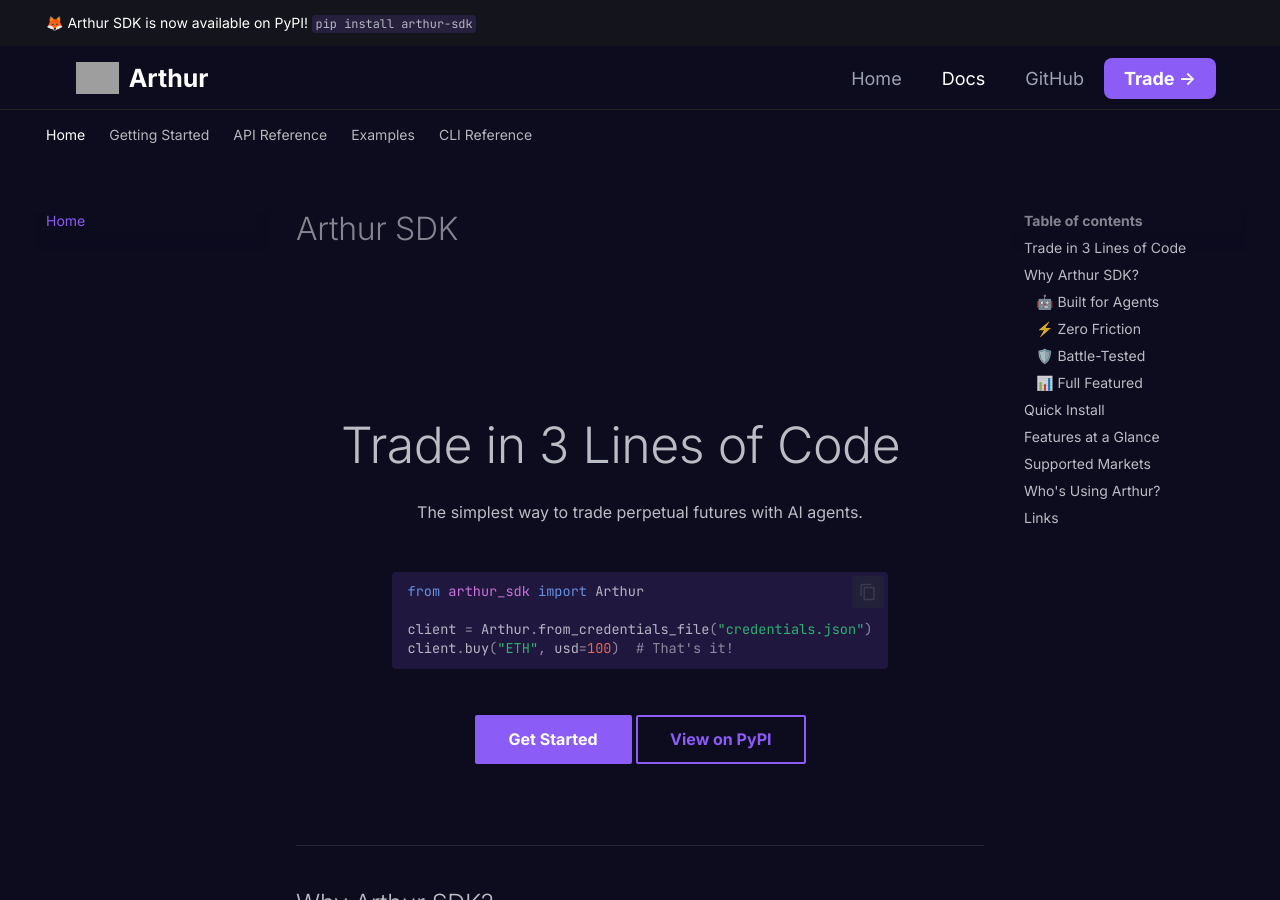
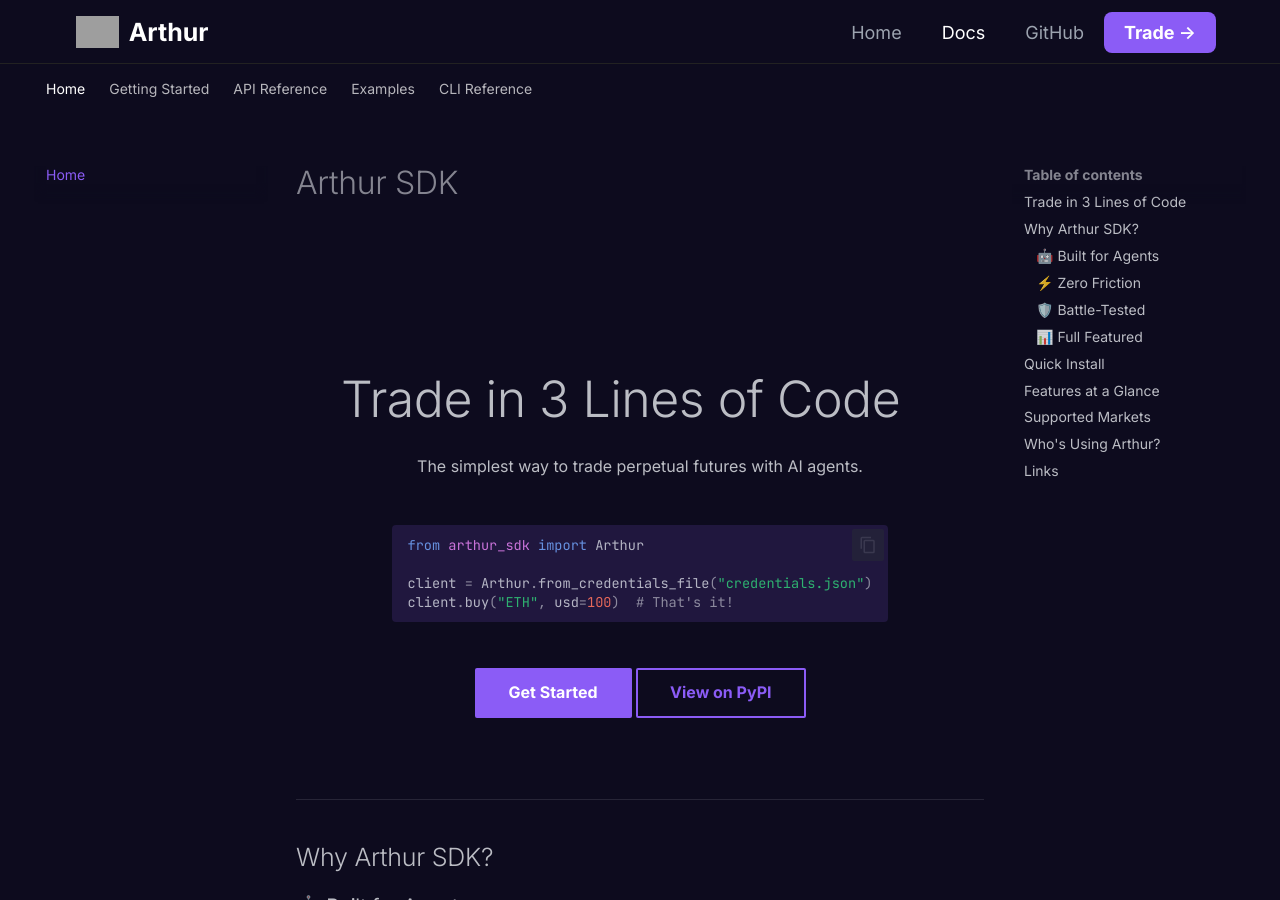
Before and after one commit to arthur-orderly/arthur-docs, an MkDocs documentation site: the page built from docs/index.md, in a window 1280 px wide and 900 px high. Built offline with MkDocs 1.6.1 and Material for MkDocs 9.7.7, drawn with Linux system fonts in a browser that asks for light colours; comment, search, counter and statistics services are not loaded.

```diff
--- a/overrides/main.html
+++ b/overrides/main.html
@@ -1,8 +1,4 @@
 {% extends "base.html" %}
-
-{% block announce %}
-  🦊 Arthur SDK is now available on PyPI! <code>pip install arthur-sdk</code>
-{% endblock %}
 
 {% block header %}
 <header class="md-header" data-md-component="header" style="height: 64px; border-bottom: 1px solid #222;">
```
Also changed, not shown: site/404.html, site/api/client/index.html, site/api/market-maker/index.html, site/api/strategies/index.html, site/cli/index.html, site/credentials/index.html, site/examples/basic/index.html, site/examples/market-making/index.html, site/examples/strategies/index.html, site/index.html, site/quickstart/index.html.
